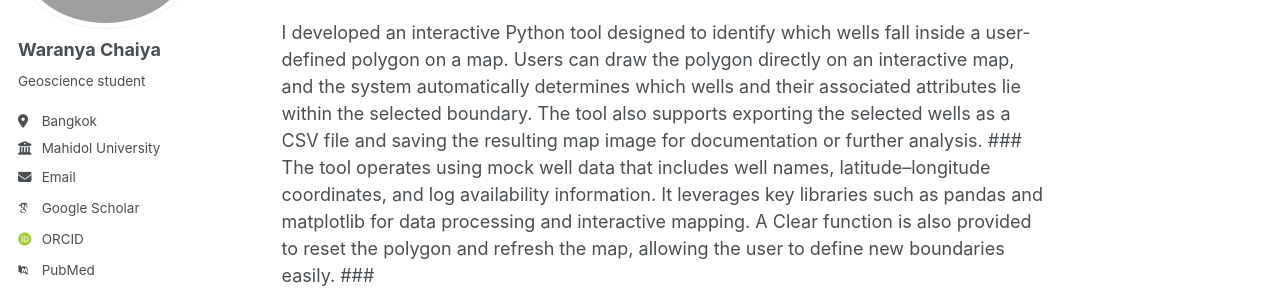
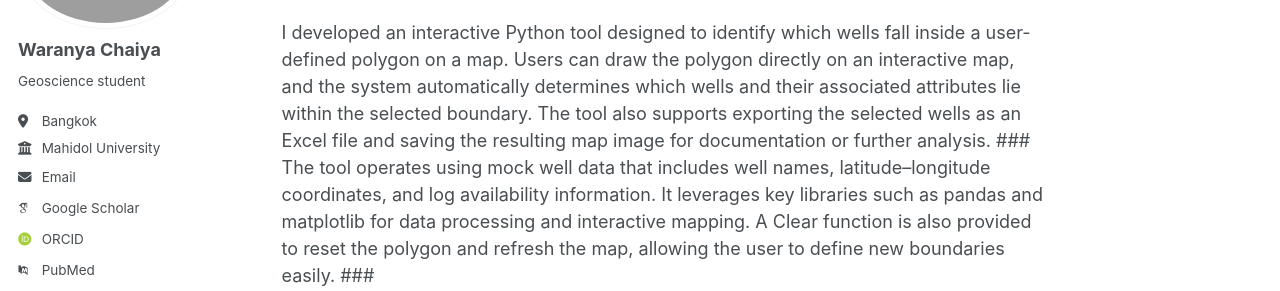
Before and after one commit to WaranyaChy/Waranyachy.github.io, a Jekyll site: the page built from _posts/2025-11-21-interactive-well-tool.md, in a window 1280 px wide and 900 px high. Shown: the part 204-495 px from the top of the window. Built offline with Jekyll 4.4.1, drawn with Linux system fonts in a browser that asks for light colours; some web fonts are replaced; a script that is not in the unit is left out.

Commit message:
Update 2025-11-21-interactive-well-tool.md

```diff
--- a/_posts/2025-11-21-interactive-well-tool.md
+++ b/_posts/2025-11-21-interactive-well-tool.md
@@ -6,7 +6,7 @@ tags:
   - Python
 ---
 
-I developed an interactive Python tool designed to identify which wells fall inside a user-defined polygon on a map. Users can draw the polygon directly on an interactive map, and the system automatically determines which wells and their associated attributes lie within the selected boundary. The tool also supports exporting the selected wells as a CSV file and saving the resulting map image for documentation or further analysis.
+I developed an interactive Python tool designed to identify which wells fall inside a user-defined polygon on a map. Users can draw the polygon directly on an interactive map, and the system automatically determines which wells and their associated attributes lie within the selected boundary. The tool also supports exporting the selected wells as an Excel file and saving the resulting map image for documentation or further analysis.
 ###
 The tool operates using mock well data that includes well names, latitude–longitude coordinates, and log availability information. It leverages key libraries such as pandas and matplotlib for data processing and interactive mapping. A Clear function is also provided to reset the polygon and refresh the map, allowing the user to define new boundaries easily.
 ###
```
